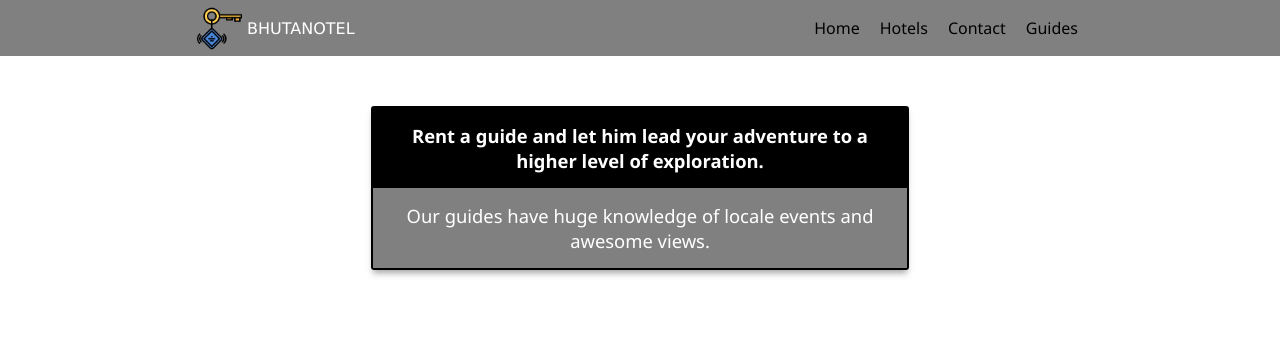
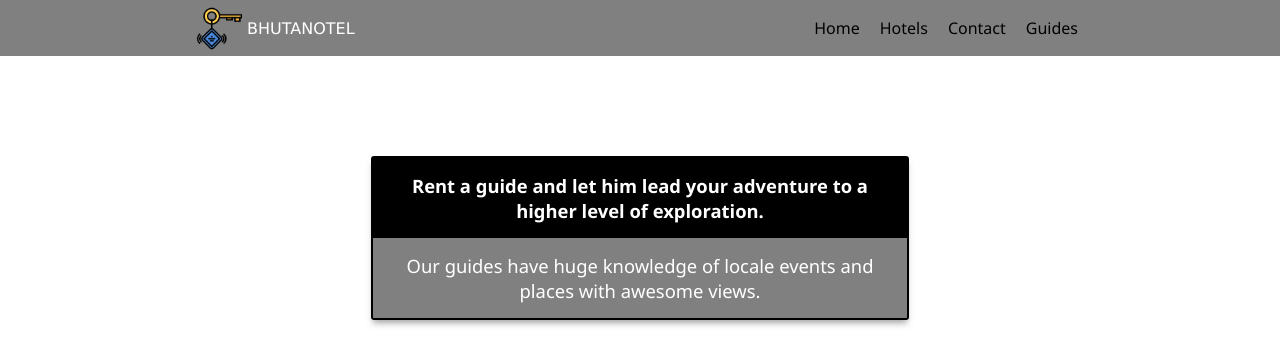
Before and after one commit to klauza/bhutan-hotel-app, a React (Create React App) app: page /guides in a window 1280 px wide. Shown: the top 346 px of the page. Built offline with nearby package versions, Linux system fonts and the light colour scheme; grey boxes are pictures that could not be loaded.

Commit message:
added custom elements

```diff
--- a/src/components/layout/Elements.js
+++ b/src/components/layout/Elements.js
@@ -1,9 +1,12 @@
 import React from 'react';
 import styled from 'styled-components';
+import { createBrowserHistory } from 'history';
+const history = createBrowserHistory();
 
 const Container = styled.div`
   width: 70%;
-  margin: 0 auto;
+  margin: 50px auto 50px;
+  overflow: ${props => props.padding};
   @media(max-width: 998px){ width: 85%; }
   @media(max-width: 768px){ width: 95%; }
 `;
@@ -17,6 +20,20 @@ const But1 = styled.button`
     background: grey;
   }
 `;
+const But2 = styled.button`
+  margin: 60px 10px 10px 10px;
+  background: lightseagreen;
+  border: 0; border-radius: 3px;
+  padding: 10px;
+  &:hover{
+    cursor: pointer;
+    background-color: rgb(36, 207, 199);
+  }
+`;
+
+const goBackOnePage = () => {
+  history.goBack();
+}
 
 
 export const Wrapper = (props) => {
@@ -33,3 +50,9 @@ export const Button = (props) => {
     <But1>{props.children}</But1>
   )
 }
+
+export const BackButton = (props) => {
+  return (
+    <But2 onClick={goBackOnePage}>{props.children}</But2>
+  )
+}
--- a/src/components/pages/Contact.js
+++ b/src/components/pages/Contact.js
@@ -9,7 +9,6 @@ const Header = styled.h1`
   font-family: Verdana;
   color: green;
   font-weight: bold;
-  margin-top: 50px;
 `;
 const Paragraph = styled.p`
   text-align: center;
--- a/src/components/pages/Guide-children/GuideDetails.js
+++ b/src/components/pages/Guide-children/GuideDetails.js
@@ -2,7 +2,7 @@ import React, {useEffect, useState} from 'react';
 import styled from 'styled-components';
 
 import guidesData from './GuideData';
-import {Wrapper} from '../../layout/Elements';
+import {Wrapper, BackButton} from '../../layout/Elements';
 
 // STYLES
 const Grid = styled.div`
@@ -91,10 +91,13 @@ const GuideDetails = (props) => {
       guidesData.find(guide => guide.name.toLowerCase() === name && setThisGuide(guide));
     }
 
-  }, [props.location.state, props.match.params.name]);
+  //eslint-disable-next-line
+  }, []);
+
   if(thisGuide){
   return (
     <Wrapper>
+      <BackButton>Back</BackButton>
       <Grid>
         <GridLeft>
           <GridImage src={thisGuide.img} />
@@ -113,14 +116,14 @@ const GuideDetails = (props) => {
 
       <ExpertiseGrid>
         <ExpertiseTitle>Expertise</ExpertiseTitle>
-        <ExpertisePerks>{thisGuide.expertise.map(perk => <li>{perk}</li>)}</ExpertisePerks>
+        <ExpertisePerks>{thisGuide.expertise.map((perk,id) => <li key={id}>{perk}</li>)}</ExpertisePerks>
       </ExpertiseGrid>
 
     </Wrapper>
   )
 
   } else {
-    return (<div>Loading...</div>)
+    return (<div></div>)
   }
 }
 
--- a/src/components/pages/Guides.js
+++ b/src/components/pages/Guides.js
@@ -2,16 +2,9 @@ import React, {useState} from 'react'
 import GuideList from './Guide-children/GuideList';
 import guidesData from './Guide-children/GuideData';
 import styled from 'styled-components';
+import { Wrapper } from '../layout/Elements';
 
 // STYLES
-const Container = styled.div`
-  width: 70%;
-  margin: 0 auto;
-  overflow: hidden;
-  @media(max-width: 768px){
-    width: 95%;
-  }
-`;
 const Grid = styled.div`
   display: grid;
   grid-template-columns: repeat(3, 1fr);
@@ -53,16 +46,16 @@ const Guides = () => {
   const [guides] = useState(guidesData);
 
   return (
-    <Container>
+    <Wrapper overflow="hidden">
       <GuidesTopText>
         <p>Rent a guide and let him lead your adventure to a higher level of exploration.</p>
-        <p>Our guides have huge knowledge of locale events and awesome views.</p>
+        <p>Our guides have huge knowledge of locale events and places with awesome views.</p>
       </GuidesTopText>
 
       <Grid>
         {guides.map((guide, id) => <GuideList id={id} key={id} guide={guide} /> )}
       </Grid>
-    </Container>
+    </Wrapper>
   )
 }
 
--- a/src/components/pages/Hotels-children/HotelDetails.js
+++ b/src/components/pages/Hotels-children/HotelDetails.js
@@ -1,10 +1,10 @@
 import React, {useState, useEffect} from 'react';
-import { createBrowserHistory } from 'history';
 import data from './HotelsData';
 import ThumbnailGallery from './HotelDetails-gallery/ThumbnailGallery';
 import styled from 'styled-components';
-import {Wrapper} from '../../layout/Elements';
+import {Wrapper, BackButton} from '../../layout/Elements';
 import {Link} from 'react-router-dom';
+import { createBrowserHistory } from 'history';
 const history = createBrowserHistory();
 
 // STYLES
@@ -42,16 +42,6 @@ const Questions = styled.div`
   text-align: center;
   margin: 15px 0;
 `;
-const BackButton = styled.button`
-  margin: 60px 10px 10px 10px;
-  background: lightseagreen;
-  border: 0; border-radius: 3px;
-  padding: 10px;
-  &:hover{
-    cursor: pointer;
-    background-color: rgb(36, 207, 199);
-  }
-`;
 // styles-end
 
 const HotelDetails = (props) => {
@@ -79,9 +69,6 @@ const HotelDetails = (props) => {
     history.push('/hotel-list')
     window.location.reload(true);
   }
-  const goBackFunction = () => {
-    history.goBack();
-  }
 
 
   if(thisHotel){
@@ -91,7 +78,7 @@ const HotelDetails = (props) => {
           ?
           <BackButton onClick={goBackReload}>Back</BackButton>
           :
-          <BackButton onClick={goBackFunction}>Back</BackButton>
+          <BackButton>Back</BackButton>
         }
 
         <Header>{thisHotel.name.toUpperCase()}</Header>
--- a/src/components/pages/Hotels-children/HotelReservation.js
+++ b/src/components/pages/Hotels-children/HotelReservation.js
@@ -1,8 +1,8 @@
 import React from 'react';
 import { createBrowserHistory } from 'history';
 import styled from 'styled-components';
-import {Wrapper} from '../../layout/Elements';
-
+import {Wrapper, BackButton} from '../../layout/Elements';
+const history = createBrowserHistory();
 
 
 // STYLES
@@ -21,9 +21,12 @@ const Button = styled.button`
       background-color: rgb(36, 207, 199);
     }
 `;
+const NoHotel = styled.div`
+  text-align: center;
+`;
 // end-styles
 
-const history = createBrowserHistory();
+
 const HotelReservation = (props) => {
 
   try{
@@ -32,9 +35,7 @@ const HotelReservation = (props) => {
     console.log(err);
   }
 
-  const goBackFunction = () => {
-    history.goBack();
-  }
+
   const goHome = () => {
     history.push('/hotel-list')
     window.location.reload(true);
@@ -43,17 +44,19 @@ const HotelReservation = (props) => {
   if(thisHotel ){
     return (
       <Wrapper>
-        <Button onClick={goBackFunction}>Back</Button>
+        <BackButton>Back</BackButton>
         <Title>
           You are going to make a reservation on {thisHotel.name}
         </Title>
       </Wrapper>
     )
   } else {
-    return ( <div>
+    return (
+    <NoHotel>
       <p>No hotel chosen</p>
-      <button onClick={goHome}>Back to hotel list</button>
-      </div>)
+      <Button onClick={goHome}>Back to hotel list</Button>
+    </NoHotel>
+      )
   }
 }
 
```
